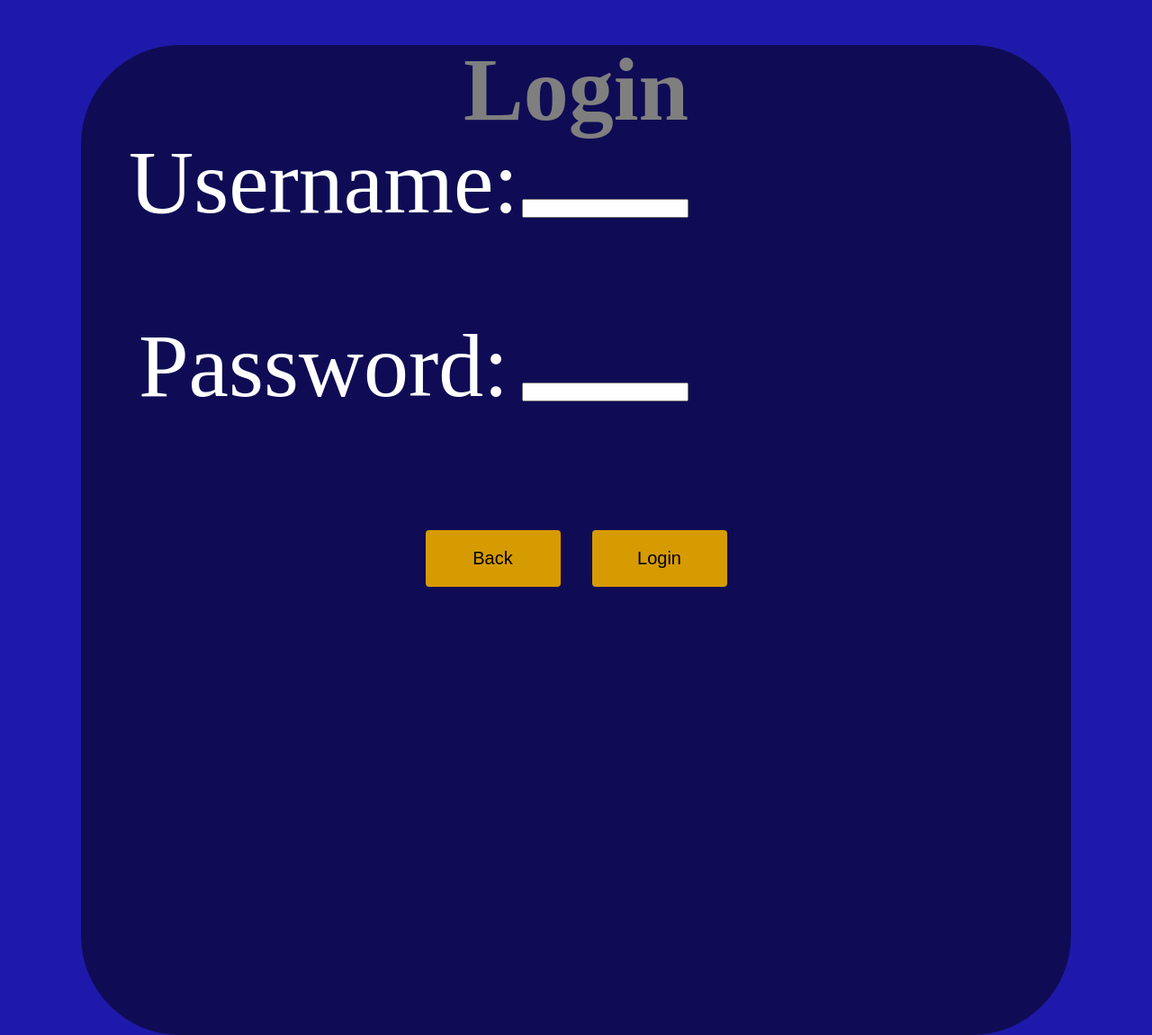
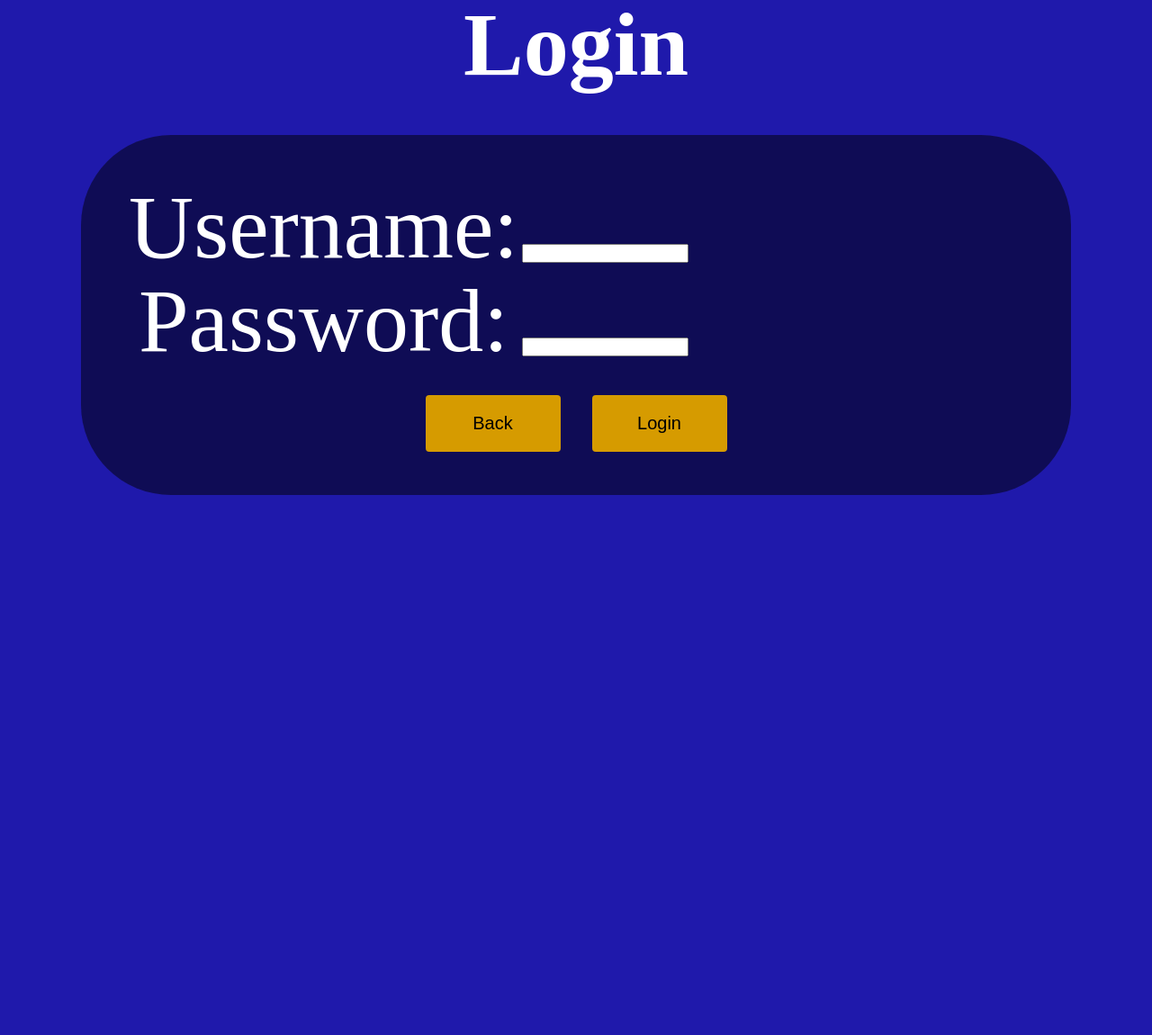
Before and after one commit to malinpho/jeoparty, a PHP site: page /login.html in a window 1280 px wide. Shown: the whole page at 90% size. After the commit the page ends 550 px from the top, so only its background shows below. Run offline with PHP 8.4, Linux system fonts and the light colour scheme.

Commit message:
minor changes

```diff
--- a/leaderboard.css
+++ b/leaderboard.css
@@ -32,7 +32,7 @@ body {
 	height: 1000px;
 	background-color: rgba(0,0,0,0.5);
 	padding: 50px;
-	border-radius: 10%;
+	border-radius: 100px;
 }
 
 .backButton {
--- a/login.css
+++ b/login.css
@@ -8,19 +8,18 @@ body {
 	text-align: center;
 }
 
-.jeopardyaccount{
+.jeopardylogin{
 	font-family: "CustomFont";
 	src: url("./fonts/webfontkit-gyparody/gyparody-webfont.woff") format("woff");
 	font-size: 100px;
 	line-height: 1.428571429;
 	color: #FFFFFF;
 	height: 1em;
-	line-height: 2em;
+	line-height: 1em;
 }
 
 .backImg {
-	width: 100%;
-	height: 100vh;
+	margin: 50px 50px 100px 50px;
 	display: flex;
 	align-items: center;
 	justify-content: center;
@@ -30,11 +29,11 @@ body {
 
 
 .loginWindow {
-	width: 1000px;
-	height: 1000px;
+	width: 10em;
+	height: 3em;
 	background-color: rgba(0,0,0,0.5);
 	padding: 50px;
-	border-radius: 10%;
+	border-radius: 100px;
 	display: inline;
 }
 
--- a/login.html
+++ b/login.html
@@ -10,7 +10,7 @@
    <link href="https://cdnjs.cloudflare.com/ajax/libs/animate.css/3.7.2/animate.min.css" rel="stylesheet">
 </head>
 <body>
-	<div class=jeopardyaccount>
+	<div class=jeopardylogin>
 		<h1>Login</h1>
 
   	<div class="backImg">
--- a/menu.css
+++ b/menu.css
@@ -40,7 +40,7 @@ span{
 .modalContent{
 	background-color: #ff0000;
 	padding: 2em;
-	border-radius: 20%;
+	border-radius: 100px;
 }
 
 .modalCloseBar{
```
